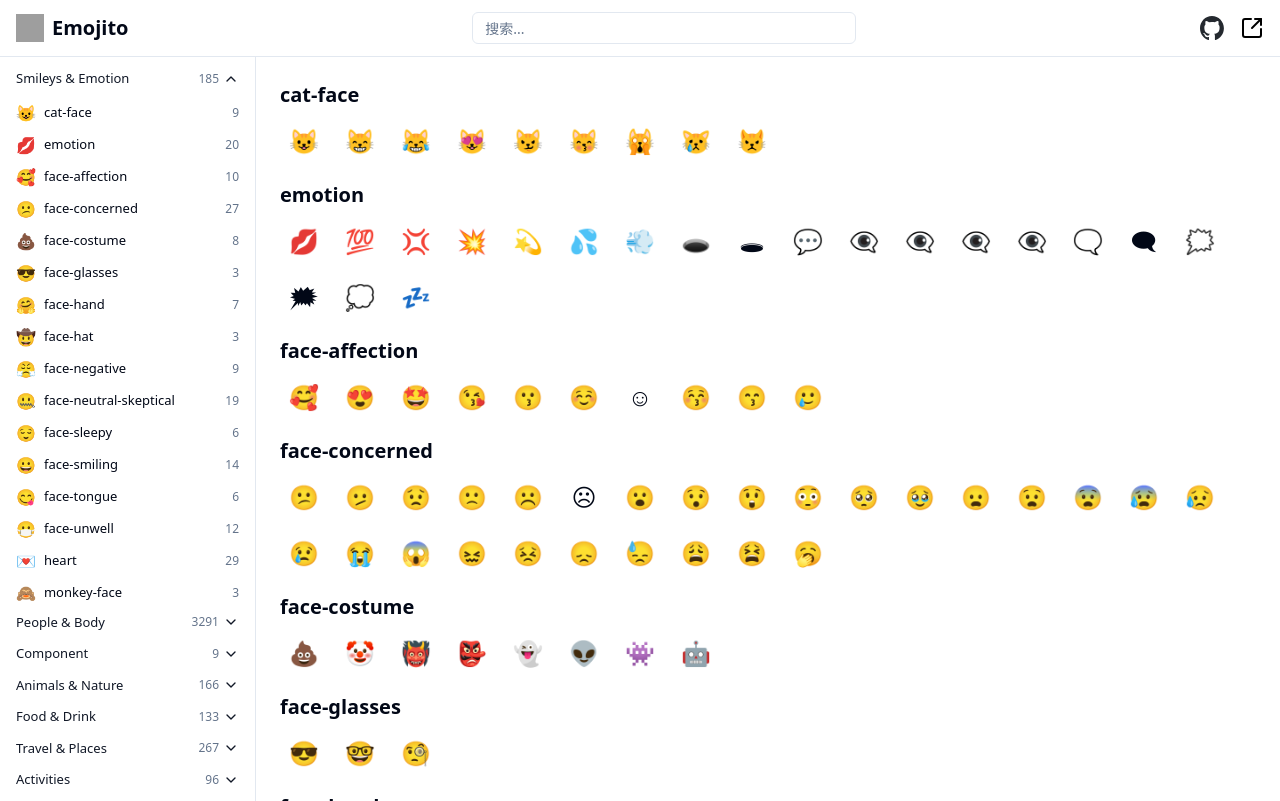
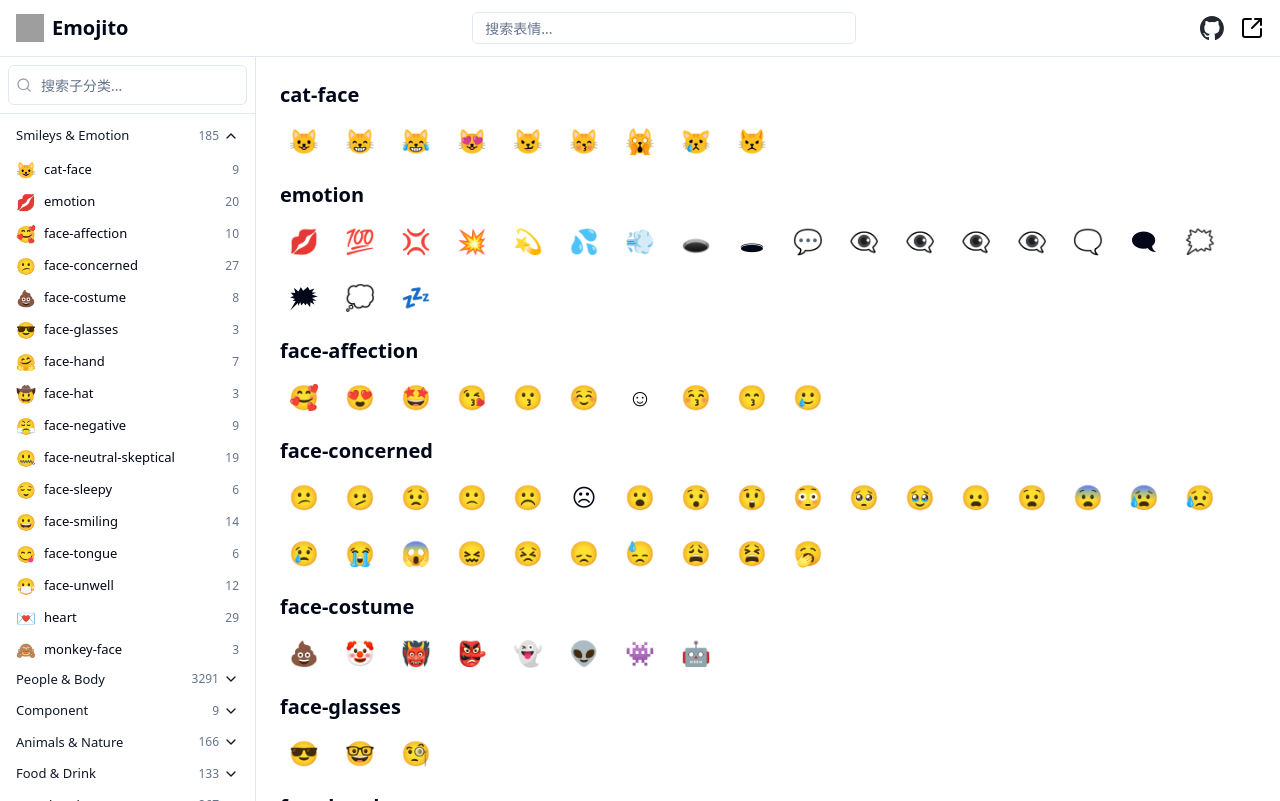
Before and after one commit to ChatGavin/emojito, a React (Vite) app in the folder apps/web/: page / in a window 1280 px wide. Built offline with nearby package versions, Linux system fonts and the light colour scheme; grey boxes are pictures that could not be loaded.

Commit message:
feat: 在侧边栏中添加搜索功能，优化 emoji 子分类筛选体验

```diff
--- a/apps/web/src/pages/header/index.jsx
+++ b/apps/web/src/pages/header/index.jsx
@@ -20,7 +20,7 @@ export function Header() {
         </div>
         <div className="flex-1 flex justify-center">
           <div className="w-full max-w-sm">
-            <Input type="search" placeholder="搜索..." className="h-8" />
+            <Input type="search" placeholder="搜索表情..." className="h-8" />
           </div>
         </div>
         <div className="flex items-center space-x-4">
--- a/apps/web/src/pages/sider/index.jsx
+++ b/apps/web/src/pages/sider/index.jsx
@@ -1,5 +1,6 @@
 import React, { useState } from "react";
-import { ChevronDown } from "lucide-react";
+import { ChevronDown, Search } from "lucide-react";
+import { Input } from "@/components/ui/input";
 
 // 导入 emoji 分类数据
 import emojiCategories from "@/data/emoji-categories.json";
@@ -14,8 +15,16 @@ export const Sider = () => {
     return map;
   });
 
-  // 当前激活的 subgroup id（你可以根据实际路由或状态传递）
+  // 当前激活的 subgroup id
   const [activeSubgroup, setActiveSubgroup] = useState(null);
+
+  // 搜索相关状态
+  const [searchQuery, setSearchQuery] = useState("");
+
+  // 处理搜索
+  const handleSearch = (query) => {
+    setSearchQuery(query);
+  };
 
   // 切换组的折叠状态
   const toggleGroup = (groupId) => {
@@ -37,11 +46,38 @@ export const Sider = () => {
     }
   };
 
+  // 过滤子分类
+  const filteredCategories = emojiCategories
+    .map((group) => ({
+      ...group,
+      filteredSubgroups: searchQuery
+        ? group.subgroups.filter((subgroup) =>
+            subgroup.name.toLowerCase().includes(searchQuery.toLowerCase())
+          )
+        : group.subgroups,
+    }))
+    .filter((group) => group.filteredSubgroups.length > 0);
+
   return (
     <div className="h-full bg-white border-r">
       <div className="h-full overflow-y-auto">
+        {/* 搜索框 */}
+        <div className="p-2 sticky top-0 bg-white border-b">
+          <div className="relative">
+            <Search className="absolute left-2 top-1/2 transform -translate-y-1/2 w-4 h-4 text-gray-400" />
+            <Input
+              type="text"
+              placeholder="搜索子分类..."
+              value={searchQuery}
+              onChange={(e) => handleSearch(e.target.value)}
+              className="pl-8"
+            />
+          </div>
+        </div>
+
+        {/* 分类列表 */}
         <div className="flex flex-col space-y-0 p-2">
-          {emojiCategories.map((group) => (
+          {filteredCategories.map((group) => (
             <div key={group.id} className="space-y-1">
               <div
                 className="flex items-center justify-between cursor-pointer px-2 py-1 text-[13px] font-medium rounded-md text-gray-900 hover:bg-gray-100 transition-colors"
@@ -65,7 +101,7 @@ export const Sider = () => {
                 }`}
               >
                 <div className="space-y-0">
-                  {group.subgroups.map((subgroup) => (
+                  {group.filteredSubgroups.map((subgroup) => (
                     <div key={subgroup.id}>
                       <button
                         onClick={() => {
@@ -92,6 +128,11 @@ export const Sider = () => {
               </div>
             </div>
           ))}
+          {searchQuery && filteredCategories.length === 0 && (
+            <div className="text-center text-sm text-gray-500 py-2">
+              未找到匹配的子分类
+            </div>
+          )}
         </div>
       </div>
     </div>
```
